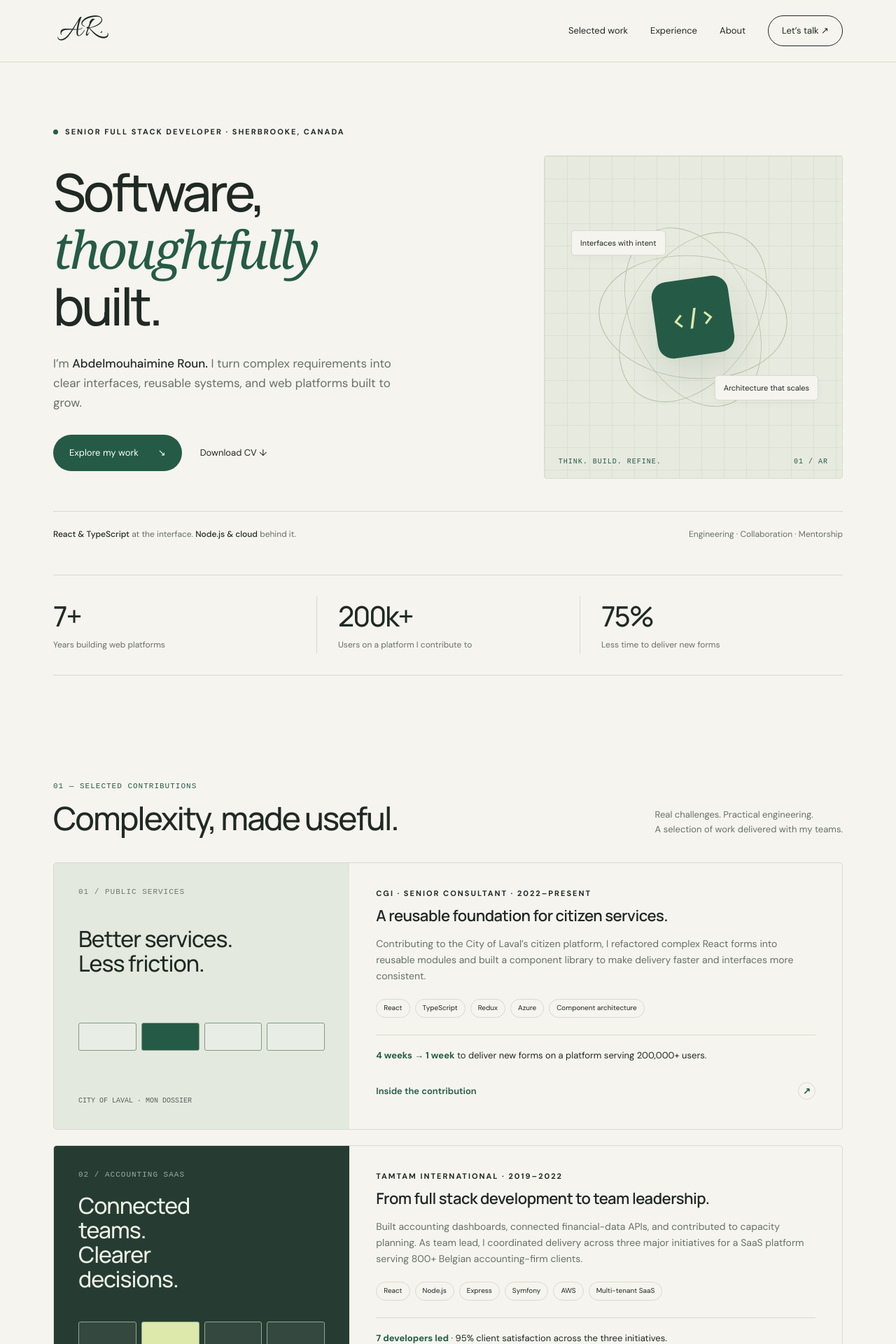
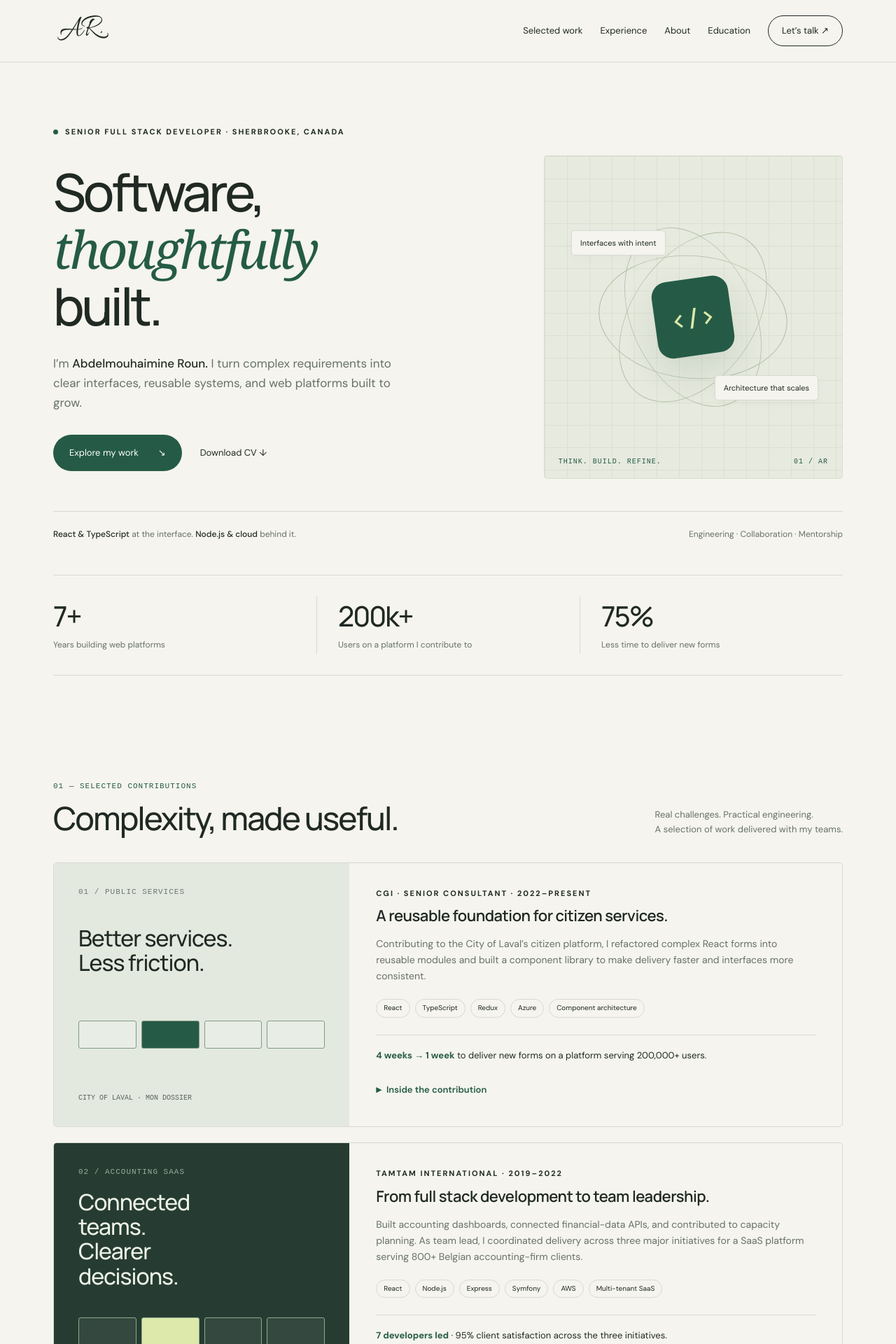
Before and after one commit to abdouroun/Portfolio, a React (Vite) app: page / in a window 1280 px wide. Shown: the top 1920 px of the page at 70% size. Built offline with nearby package versions, Linux system fonts and the light colour scheme.

Commit message:
Update Site source

```diff
--- a/src/app.tsx
+++ b/src/app.tsx
@@ -3,6 +3,7 @@ import { Hero } from './components/hero';
 import { SelectedWork } from './components/selected_work';
 import { Experience } from './components/experience';
 import { About } from './components/about';
+import { Learning } from './components/learning';
 import { Approach } from './components/approach';
 import { Contact } from './components/contact';
 import { Footer } from './components/footer';
@@ -19,6 +20,7 @@ export default function App() {
                     <SelectedWork />
                     <Experience />
                     <About />
+                    <Learning />
                     <Approach />
                     <Contact />
                     <Footer />
--- a/src/components/about.tsx
+++ b/src/components/about.tsx
@@ -1,5 +1,3 @@
-import { Learning } from './learning';
-
 export function About() {
     return (
         <section id="about">
@@ -59,7 +57,6 @@ export function About() {
                     </div>
                 </div>
             </div>
-            <Learning />
         </section>
     );
 }
--- a/src/components/contribution_details.tsx
+++ b/src/components/contribution_details.tsx
@@ -20,10 +20,10 @@ export function ContributionDetails({ contributions }: ContributionDetailsProps)
                 aria-controls={panel_id}
                 onClick={() => set_is_open((previous) => !previous)}
             >
+                <span className="contribution-chevron" aria-hidden="true">
+                    ▶
+                </span>
                 <span>Inside the contribution</span>
-                <span className="contribution-chevron" aria-hidden="true">
-                    ↗
-                </span>
             </button>
             <div
                 id={panel_id}
--- a/src/components/experience.tsx
+++ b/src/components/experience.tsx
@@ -24,7 +24,7 @@ export function Experience() {
                         architecture, payment integration, and engineering mentorship.
                     </p>
                 </div>
-                <span className="company">CGI ↗</span>
+                <span className="company">CGI</span>
             </div>
             <div className="experience-row">
                 <div className="period">
--- a/src/components/header.tsx
+++ b/src/components/header.tsx
@@ -4,6 +4,7 @@ const navigation = [
     { id: 'work', label: 'Selected work' },
     { id: 'experience', label: 'Experience' },
     { id: 'about', label: 'About' },
+    { id: 'education', label: 'Education' },
 ];
 
 export function Header() {
--- a/src/components/learning.tsx
+++ b/src/components/learning.tsx
@@ -6,15 +6,15 @@ const certifications = [
 
 export function Learning() {
     return (
-        <div className="learning" aria-labelledby="learning-title">
+        <section id="education" className="learning" aria-labelledby="learning-title">
             <div className="section-head">
                 <div>
                     <div className="kicker">EDUCATION & CERTIFICATIONS</div>
-                    <h3 id="learning-title" className="learning-title">
+                    <h2 id="learning-title" className="learning-title">
                         Engineering foundation.
                         <br />
                         Continuous learning.
-                    </h3>
+                    </h2>
                 </div>
                 <p>A foundation in computer systems, with a continuing focus on AI and delivery.</p>
             </div>
@@ -22,7 +22,19 @@ export function Learning() {
                 <div className="learning-card">
                     <div className="learning-card-heading">
                         <span className="learning-icon" aria-hidden="true">
-                            ↗
+                            <svg
+                                width="20"
+                                height="20"
+                                viewBox="0 0 24 24"
+                                fill="none"
+                                stroke="currentColor"
+                                strokeWidth="1.5"
+                                strokeLinecap="round"
+                                strokeLinejoin="round"
+                            >
+                                <path d="m2 9 10-5 10 5-10 5-10-5Z" />
+                                <path d="M6 11v6c4 3 8 3 12 0v-6M22 9v7" />
+                            </svg>
                         </span>
                         <h4>Education</h4>
                     </div>
@@ -92,6 +104,6 @@ export function Learning() {
                     </li>
                 </ul>
             </div>
-        </div>
+        </section>
     );
 }
--- a/src/styles.css
+++ b/src/styles.css
@@ -1129,3 +1129,45 @@ nav a {
         transition: none;
     }
 }
+
+/* Disclosure triangles communicate expansion, rather than external navigation. */
+.contribution-toggle {
+    justify-content: flex-start;
+    gap: 7px;
+}
+.contribution-chevron {
+    display: inline-block;
+    width: auto;
+    height: auto;
+    border: 0;
+    border-radius: 0;
+    font-size: 10px;
+    line-height: 1;
+    transition: transform 360ms ease;
+}
+.contribution-toggle:hover .contribution-chevron {
+    background: transparent;
+}
+.learning {
+    margin-top: 0;
+    border-top: 0;
+    padding-top: 65px;
+}
+nav {
+    gap: 25px;
+}
+@media (max-width: 750px) and (min-width: 651px) {
+    nav {
+        gap: 15px;
+        font-size: 12px;
+    }
+    .nav-contact {
+        padding: 9px 12px;
+    }
+}
+@media (max-width: 650px) {
+    .learning {
+        margin-top: 0;
+        padding-top: 45px;
+    }
+}
```
Also changed, not shown: public/logo-directions.svg (added).
